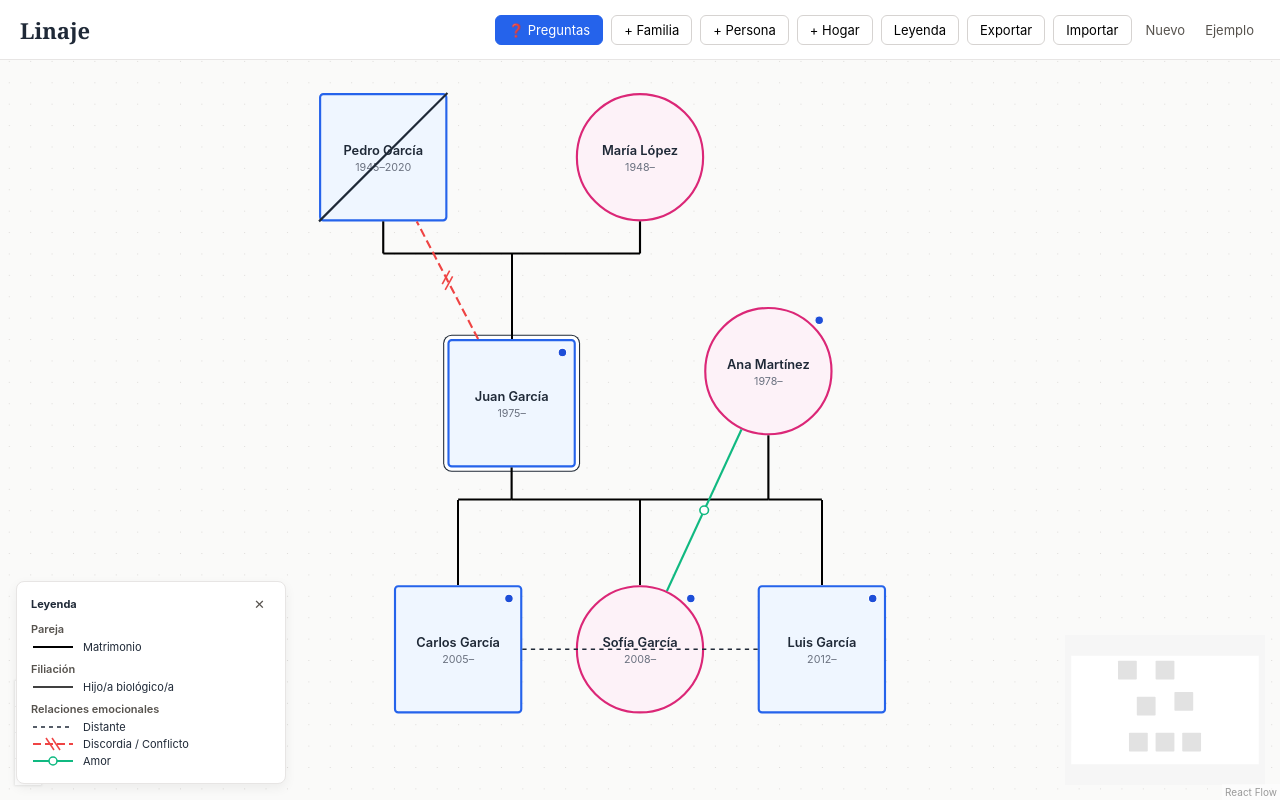
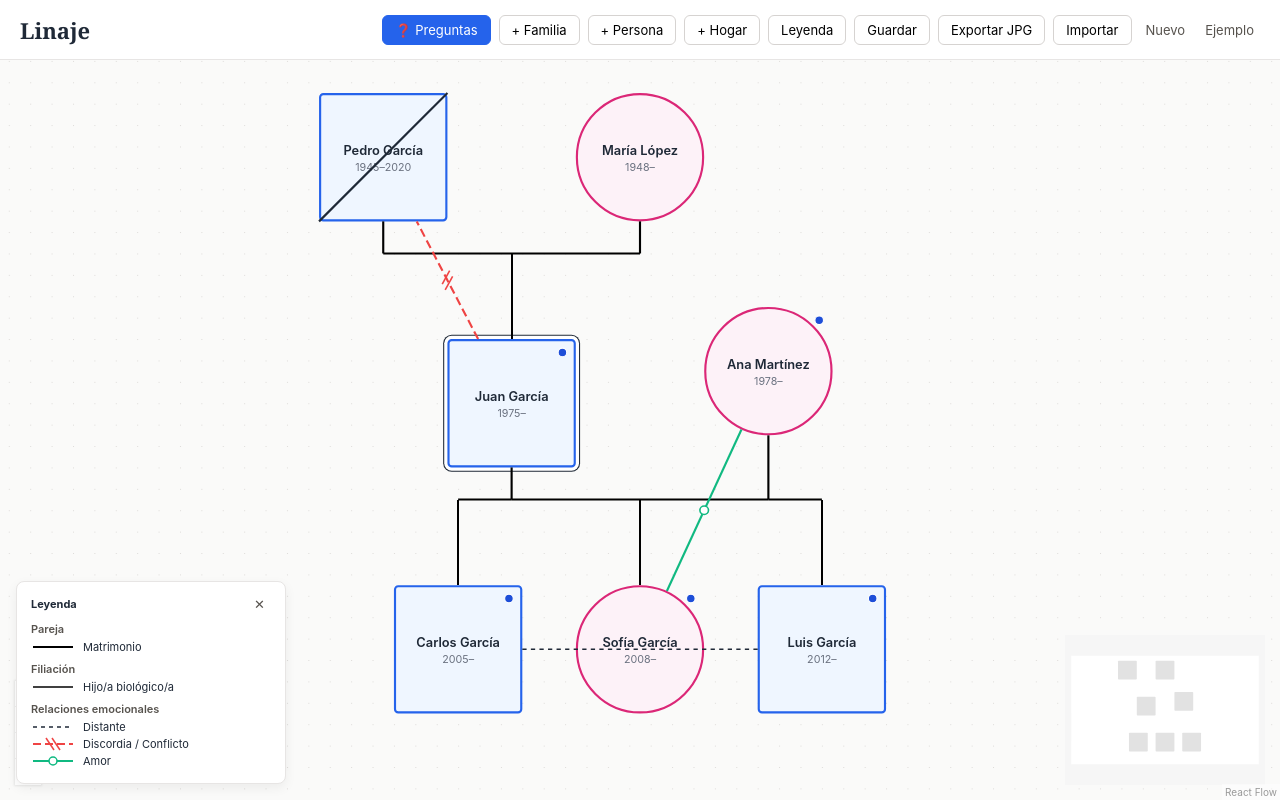
Before and after one commit to psjesusluis-coder/applinajez, a React (Vite) app in the folder Linaje/: page / in a window 1280 px wide. Built offline with nearby package versions, Linux system fonts and the light colour scheme.

Commit message:
Update App.jsx

```diff
--- a/Linaje/src/App.jsx
+++ b/Linaje/src/App.jsx
@@ -6,18 +6,19 @@ import {
   applyNodeChanges, useReactFlow,
 } from '@xyflow/react';
 import '@xyflow/react/dist/style.css';
+import { toJpeg } from 'html-to-image';
 import { PAREJA, FILIACION, EMOCION, GROUPS, ALL, LEGACY } from './relations.js';
 
 const STORAGE_KEY = 'linaje-genograma-v6';
 const NODE = 120;
 const HALF = 60;
-const PAIR_DROP = 30;   // bajada desde la base de cada persona hasta la línea de los padres
-const GEN_GAP = 230;    // distancia vertical entre generaciones
-const PAIR_GAP = 190;   // distancia horizontal de centro a centro en pareja
-const SIB_GAP = 170;    // distancia horizontal de centro a centro entre hijos
+const PAIR_DROP = 30;
+const GEN_GAP = 230;
+const PAIR_GAP = 190;
+const SIB_GAP = 170;
 const LINE = { color: '#000000', width: 2 };
-const HALO = 90;        // separación entre los miembros y el contorno del hogar
-const PAD = 40;         // margen de la capa de relleno alrededor de la forma
+const HALO = 90;
+const PAD = 40;
 
 const HOUSEHOLD_COLORS = {
   azul: { box: 'rgba(37, 99, 235, 0.12)', border: '#1d4ed8' },
@@ -26,7 +27,6 @@ const HOUSEHOLD_COLORS = {
   gris: { box: 'rgba(107, 114, 128, 0.12)', border: '#374151' },
 };
 
-// Vínculos que se pueden elegir en el formulario de preguntas
 const REL_OPTIONS = [
   { value: 'padre', label: 'Padre', gender: 'M' },
   { value: 'madre', label: 'Madre', gender: 'F' },
@@ -62,7 +62,6 @@ const rectPoints = (x, y, w, h) => [
   { x, y: y + h },
 ];
 
-// Polígono recto: solo líneas rectas entre esquinas
 function polyPath(pts) {
   if (pts.length < 3) return '';
   return `M ${pts.map((p) => `${p.x} ${p.y}`).join(' L ')} Z`;
@@ -81,7 +80,6 @@ function bounds(pts) {
   return { minX: Math.min(...xs), minY: Math.min(...ys), maxX: Math.max(...xs), maxY: Math.max(...ys) };
 }
 
-// Casco convexo (cadena monótona)
 function convexHull(points) {
   const p = [...points].sort((a, b) => a.x - b.x || a.y - b.y);
   if (p.length < 3) return p;
@@ -102,7 +100,6 @@ function convexHull(points) {
   return lower.concat(upper);
 }
 
-// Contorno recto que envuelve a los miembros
 function fitPoints(household, nodes) {
   const members = household.members.map((id) => find(nodes, id)).filter(Boolean);
   if (!members.length) return household.points;
@@ -119,7 +116,6 @@ function fitPoints(household, nodes) {
   return hull.length >= 3 ? hull : household.points;
 }
 
-// Punto dentro de un polígono (regla del rayo)
 function pointInPoly(x, y, poly) {
   let inside = false;
   for (let i = 0, j = poly.length - 1; i < poly.length; j = i++) {
@@ -170,7 +166,6 @@ function spouseSlot(nodes, p, newGender) {
   return freeXDir(nodes, p.position.x + dir * PAIR_GAP, p.position.y, dir);
 }
 
-// Centra a los hijos de cada familia bajo el punto medio de sus padres.
 function relayoutOnce(g, onlyId) {
   const byId = byIdMap(g.nodes);
   const families = {};
@@ -323,7 +318,6 @@ function buildFromAnswers({ person, members }) {
     return id;
   };
 
-  // Padre, madre y hermanos. Si falta uno de los padres, se crea un nodo para completar la pareja.
   const hasParents = Boolean(padreRow || madreRow || hermanos.length);
   if (hasParents) {
     const paId = addPerson(
@@ -353,7 +347,6 @@ function buildFromAnswers({ person, members }) {
     });
   }
 
-  // Pareja actual: si se indicó, o si hay hijos y no hay pareja, se crea una del sexo opuesto
   let partnerId = null;
   if (parejaRow || hijos.length) {
     partnerId = addPerson(
@@ -367,17 +360,14 @@ function buildFromAnswers({ person, members }) {
     links.push(mkLink('pareja', idxId, partnerId, 'matrimonio'));
   }
 
-  // Hijos: bajan de la persona y de su pareja
   const kidParents = partnerId ? [idxId, partnerId] : [idxId];
   hijos.forEach((h, i) => {
     const id = addPerson(rowName(h), h.edad, REL_GENDER[h.vinculo] ?? opposite(idxGender), i * SIB_GAP, 350, true);
     kidParents.forEach((p) => links.push(mkLink('filiacion', p, id, 'biologico')));
   });
 
-  // Primer acomodo de familias
   let g = relayoutAll({ nodes, links, households: [] });
 
-  // La pareja se coloca junto a la persona principal y luego se recentran los hijos
   if (partnerId) {
     const idx = find(g.nodes, idxId);
     const others = g.nodes.filter((n) => n.id !== partnerId);
@@ -389,7 +379,6 @@ function buildFromAnswers({ person, members }) {
     g = relayoutAll(g);
   }
 
-  // Hogar: la persona principal y quienes aparecen en la tabla
   const household = {
     id: uid(),
     label: `Hogar de ${idxName}`,
@@ -669,6 +658,16 @@ function loadInitial() {
   return normalize(SAMPLE);
 }
 
+// Descarga un archivo desde una URL o un Blob
+function downloadUrl(url, filename) {
+  const a = document.createElement('a');
+  a.href = url;
+  a.download = filename;
+  document.body.appendChild(a);
+  a.click();
+  a.remove();
+}
+
 /* ---------- Nodo de persona ---------- */
 
 function PersonNode({ id, data, selected }) {
@@ -725,7 +724,6 @@ function PersonNode({ id, data, selected }) {
   );
 }
 
-// Relleno del hogar: nodo de fondo, detrás de las personas, sin interacción
 function HouseholdFill({ data }) {
   const c = HOUSEHOLD_COLORS[data.color] ?? HOUSEHOLD_COLORS.azul;
   return (
@@ -1108,7 +1106,6 @@ function Drawings({ graph }) {
   const out = [];
   const parentLine = {};
 
-  // 1. Línea de los padres: única horizontal de la pareja.
   graph.links.forEach((l) => {
     if (l.type !== 'pareja') return;
     const A = byId[l.a];
@@ -1131,7 +1128,6 @@ function Drawings({ graph }) {
     parentLine[pairKey(l.a, l.b)] = { xL: L.cx, xR: R.cx, y: yU, def };
   });
 
-  // 2. Relaciones emocionales: diagonal de individuo a individuo
   graph.links.forEach((l) => {
     if (l.type !== 'emocion') return;
     const A = byId[l.a];
@@ -1142,7 +1138,6 @@ function Drawings({ graph }) {
     out.push(<Segment key={`e${l.id}`} def={EMOCION[l.kind] ?? EMOCION.indiferente} {...s} />);
   });
 
-  // 3. Hijos: solo verticales que bajan desde la línea de los padres.
   const fam = {};
   for (const l of graph.links) {
     if (l.type !== 'filiacion') continue;
@@ -1486,7 +1481,6 @@ function Legend({ graph, onClose }) {
 
 /* ---------- App ---------- */
 
-// Nodos de fondo (hogares) y personas. Los hogares no son interactivos.
 function flowNodes(g, selectedId) {
   const fills = g.households.map((h) => {
     const bb = bounds(h.points);
@@ -1524,6 +1518,8 @@ export default function App() {
   const [showLegend, setShowLegend] = useState(true);
   const [showQuestions, setShowQuestions] = useState(false);
   const fileRef = useRef(null);
+  const canvasRef = useRef(null);
+  const rfRef = useRef(null);
 
   useEffect(() => {
     try {
@@ -1533,7 +1529,6 @@ export default function App() {
     }
   }, [graph]);
 
-  // Color del punto que indica pertenencia a un hogar (no tiñe a la persona)
   const marks = useMemo(() => {
     const out = {};
     for (const h of graph.households) {
@@ -1642,7 +1637,6 @@ export default function App() {
     setSelectedId(id);
   }
 
-  // Reemplaza el genograma actual por el armado con las respuestas
   function applyAnswers(answers) {
     if (graph.nodes.length && !confirm('¿Armar un genograma nuevo? Reemplaza el actual.')) return;
     setGraph(buildFromAnswers(answers));
@@ -1745,14 +1739,42 @@ export default function App() {
     setSelectedId(null);
   }
 
-  function exportJson() {
+  // Guardar: descarga el genograma como archivo JSON con el nombre elegido
+  function saveGenogram() {
+    const name = (prompt('Nombre del archivo', 'genograma') || '').trim() || 'genograma';
     const blob = new Blob([JSON.stringify(serialize(graph), null, 2)], { type: 'application/json' });
     const url = URL.createObjectURL(blob);
-    const a = document.createElement('a');
-    a.href = url;
-    a.download = 'genograma.json';
-    a.click();
+    downloadUrl(url, `${name}.json`);
     URL.revokeObjectURL(url);
+  }
+
+  // Exportar JPG: ajusta la vista para que quepa todo y guarda una imagen sin controles
+  async function exportJpg() {
+    const name = (prompt('Nombre del archivo', 'genograma') || '').trim() || 'genograma';
+    const flow = canvasRef.current?.querySelector('.react-flow');
+    if (!flow) return;
+
+    rfRef.current?.fitView({ padding: 0.12, duration: 0 });
+    await new Promise((r) => requestAnimationFrame(() => requestAnimationFrame(r)));
+
+    try {
+      const dataUrl = await toJpeg(flow, {
+        quality: 0.95,
+        pixelRatio: 2,
+        backgroundColor: '#ffffff',
+        filter: (node) =>
+          !(
+            node.classList &&
+            (node.classList.contains('react-flow__controls') ||
+              node.classList.contains('react-flow__minimap') ||
+              node.classList.contains('react-flow__attribution'))
+          ),
+      });
+      downloadUrl(dataUrl, `${name}.jpg`);
+    } catch (err) {
+      alert('No se pudo exportar la imagen. Revisa la consola para ver el detalle.');
+      console.error(err);
+    }
   }
 
   function importJson(e) {
@@ -1808,7 +1830,8 @@ export default function App() {
               <button onClick={startMarking}>Marcar miembros</button>
             )}
             <button onClick={() => setShowLegend((v) => !v)}>Leyenda</button>
-            <button onClick={exportJson}>Exportar</button>
+            <button onClick={saveGenogram}>Guardar</button>
+            <button onClick={exportJpg}>Exportar JPG</button>
             <button onClick={() => fileRef.current?.click()}>Importar</button>
             <input ref={fileRef} type="file" accept="application/json" hidden onChange={importJson} />
             <button className="ghost" onClick={newGenogram}>Nuevo</button>
@@ -1826,10 +1849,13 @@ export default function App() {
         )}
 
         <div className="body">
-          <div className="canvas">
+          <div className="canvas" ref={canvasRef}>
             <ReactFlow
               nodes={flowNodes(graph, selectedId)}
               edges={[]}
+              onInit={(inst) => {
+                rfRef.current = inst;
+              }}
               onNodesChange={onNodesChange}
               onNodeDragStop={onNodeDragStop}
               onNodeClick={onNodeClick}
```
